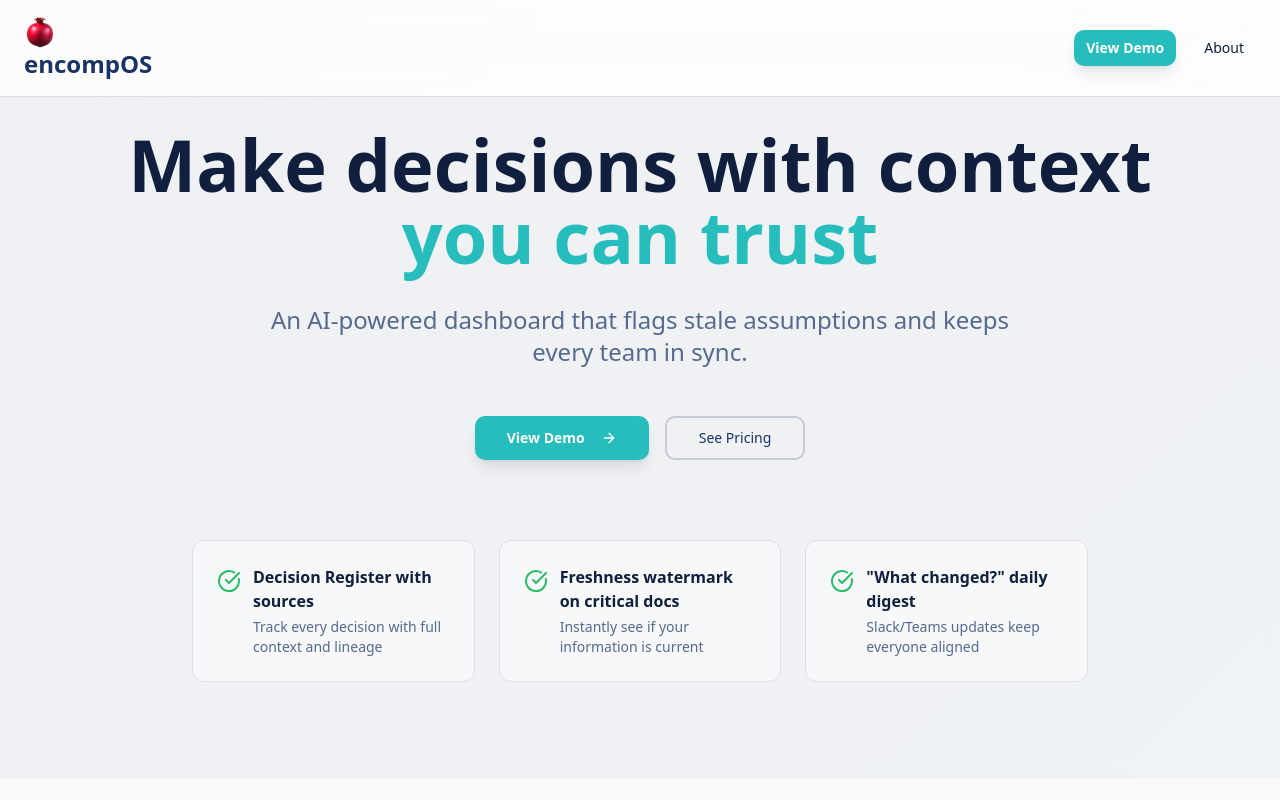
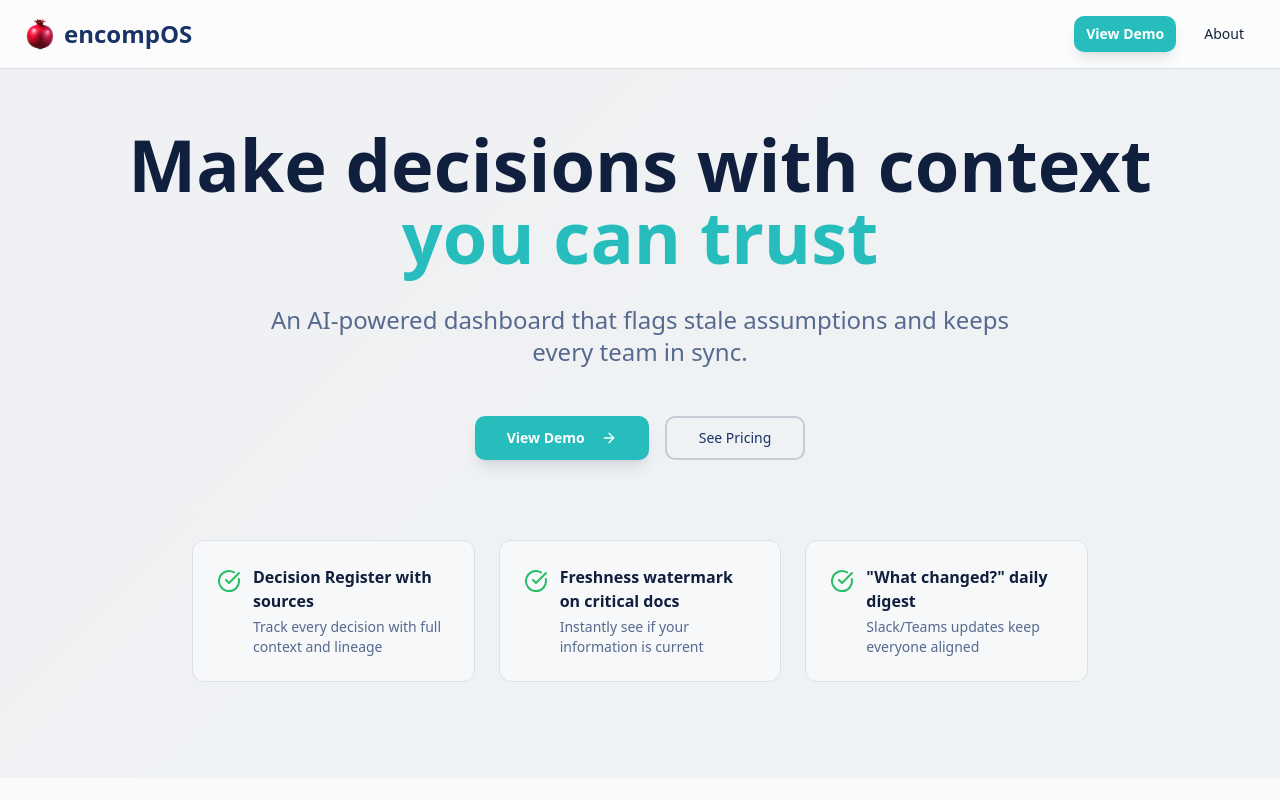
Before and after one commit to ioanassenov/ENTR410-encompOS, a React (Vite) app: page / in a window 1280 px wide. Shown: the top 800 px of the page. Built offline with nearby package versions, Linux system fonts and the light colour scheme; the HTML template or start-up script is replaced by a standard one.

Commit message:
Fix logo alignment

```diff
--- a/src/components/Navigation.tsx
+++ b/src/components/Navigation.tsx
@@ -8,7 +8,7 @@ const Navigation = () => {
   return (
     <nav className="fixed top-0 left-0 right-0 z-50 bg-card/80 backdrop-blur-md border-b border-border">
       <div className="container mx-auto px-6 py-4 flex items-center justify-between">
-        <Link to="/" className="text-2xl font-bold text-primary hover:text-accent transition-colors">
+        <Link to="/" className="flex items-center gap-2 text-2xl font-bold text-primary hover:text-accent transition-colors">
           <img
             src="/logo.png"
             alt="encompOS logo"
```
